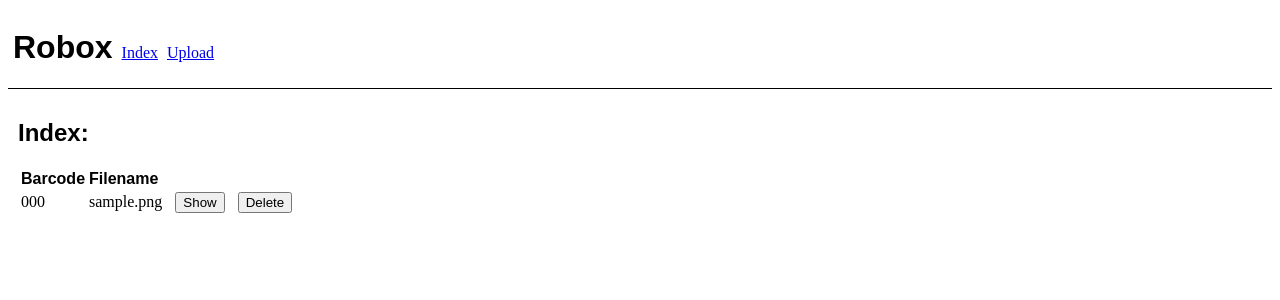
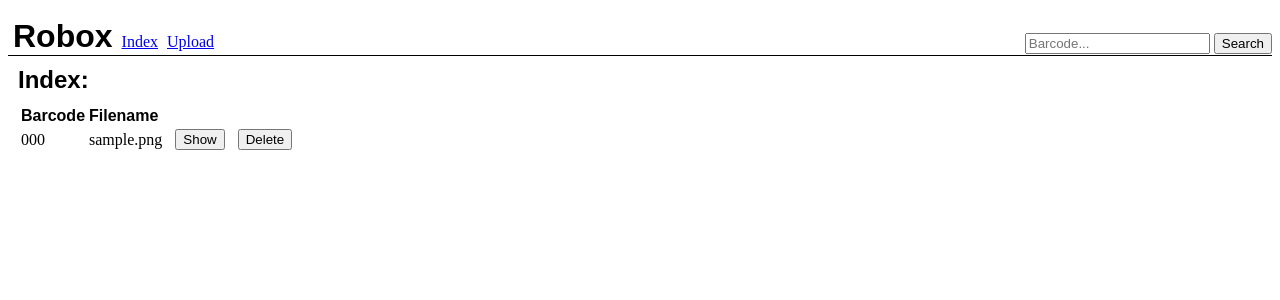
Before and after one commit to rf9/robox, a Django app: page /view/ in a window 1280 px wide. Shown: the top 300 px of the page. Run offline with Django 3.2, Linux system fonts and the light colour scheme; tables that the repository leaves empty hold one stand-in row (values such as "Sample post").

Commit message:
Added a search box for barcodes.

```diff
--- a/robox/static/robox/base.css
+++ b/robox/static/robox/base.css
@@ -1,6 +1,7 @@
 .nav-bar h1 {
     font-family: sans-serif;
     display: inline-block;
+    margin: 0;
 }
 .nav-bar a {
     display: inline-block;
@@ -9,14 +10,20 @@
 .nav-bar {
     border-bottom: solid black thin;
     padding-left: 5px;
+    padding-top: 10px;
 }
 .heading {
     padding-left: 10px;
-    padding-top: 10px;
 }
 .heading h2 {
     font-family: sans-serif;
+    margin: 10px 0;
 }
 .content {
     padding-left: 10px;
 }
+#search-box {
+    display: inline-block;
+    float: right;
+    margin-top: 15px;
+}
--- a/robox/templates/robox/base_generic.html
+++ b/robox/templates/robox/base_generic.html
@@ -10,6 +10,10 @@
 </head>
 <body>
 <div class="nav-bar">
+    <form id="search-box" action="{% url 'search' %}">
+        <input type="text" name="barcode" placeholder="Barcode...">
+        <button type="submit">Search</button>
+    </form>
     <h1>Robox</h1>
     <a href="{% url 'index' %}">Index</a>
     <a href="{% url 'upload' %}">Upload</a>
--- a/robox/urls.py
+++ b/robox/urls.py
@@ -8,5 +8,6 @@ urlpatterns = [
     url(r'^view/(?P<barcode>\S+)/$', views.view_by_barcode, name="view"),
     url(r'^view/$', views.index, name="index"),
     url(r'^delete/(?P<pk>[0-9]+)/$', views.FileDelete.as_view(), name='delete_file'),
+    url(r'^search/$', views.search, name="search"),
     url(r'^$', RedirectView.as_view(url='/view/', permanent=True)),
 ]
--- a/robox/views.py
+++ b/robox/views.py
@@ -13,6 +13,14 @@ def index(request):
     files = File.objects.all()
 
     return render(request, "robox/index.html", {"files": files})
+
+
+def search(request):
+    barcode = request.GET.get('barcode')
+    if barcode:
+        return HttpResponseRedirect(reverse('view', kwargs={'barcode': barcode}))
+    else:
+        return HttpResponseRedirect(reverse('index'))
 
 
 class UploadView(FormView):
```
